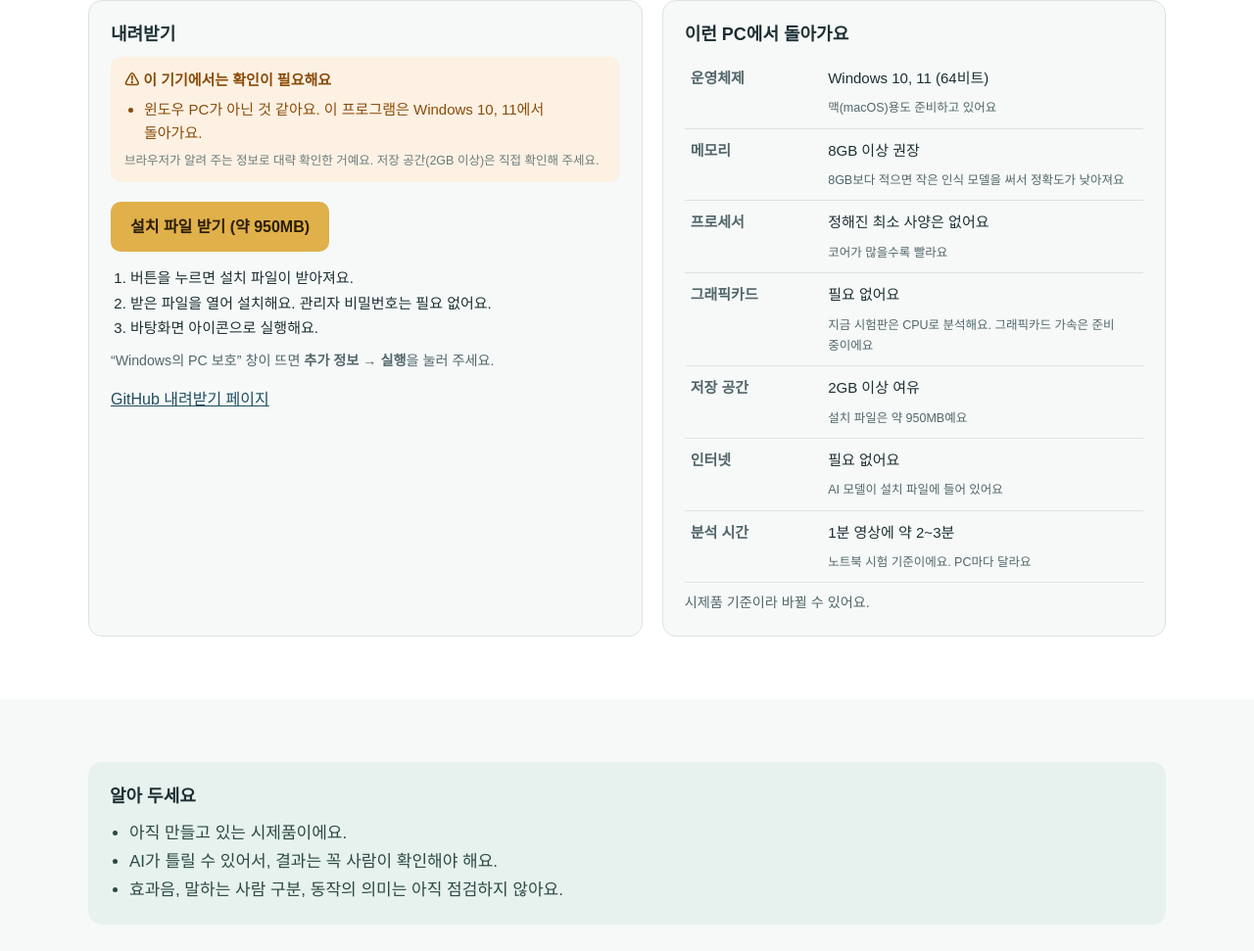
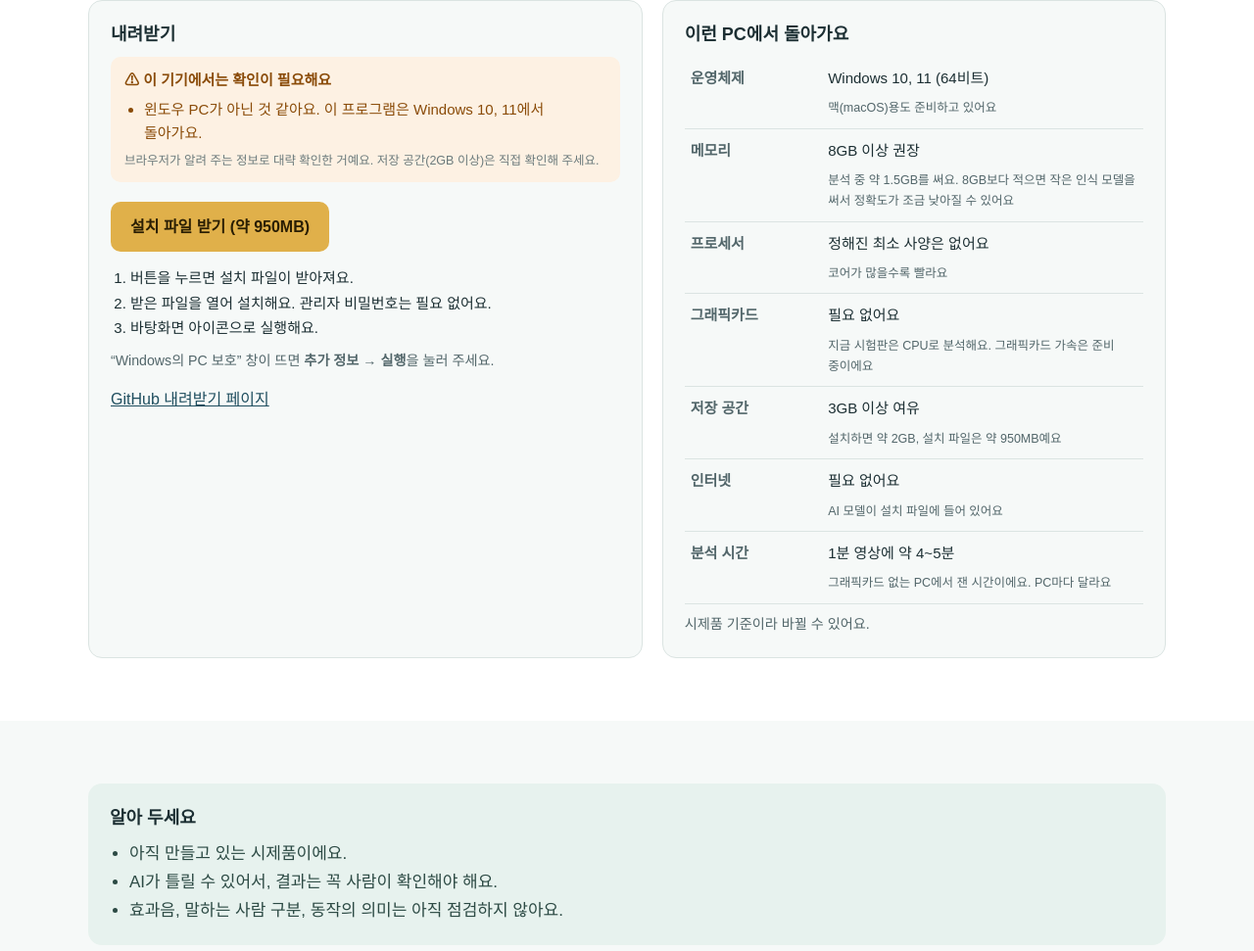
Before and after one commit to nawoonkim423/everyai-download, a plain HTML site: page index.html in a window 1280 px wide. Shown: the part 3378-4349 px from the top of the page at 98% size. Drawn offline with Linux system fonts and the light colour scheme.

Commit message:
docs: 측정한 사양으로 수정 (메모리 1.5GB 사용, 여유 공간 3GB, 1분 영상 4~5분)
Co-Authored-By: Claude Opus 5.5 <noreply@anthropic.com>

```diff
--- a/index.html
+++ b/index.html
@@ -281,12 +281,12 @@
         <h3>이런 PC에서 돌아가요</h3>
         <table class="spec">
           <tr><th scope="row">운영체제</th><td>Windows 10, 11 (64비트)<br><small>맥(macOS)용도 준비하고 있어요</small></td></tr>
-          <tr><th scope="row">메모리</th><td>8GB 이상 권장<br><small>8GB보다 적으면 작은 인식 모델을 써서 정확도가 낮아져요</small></td></tr>
+          <tr><th scope="row">메모리</th><td>8GB 이상 권장<br><small>분석 중 약 1.5GB를 써요. 8GB보다 적으면 작은 인식 모델을 써서 정확도가 조금 낮아질 수 있어요</small></td></tr>
           <tr><th scope="row">프로세서</th><td>정해진 최소 사양은 없어요<br><small>코어가 많을수록 빨라요</small></td></tr>
           <tr><th scope="row">그래픽카드</th><td>필요 없어요<br><small>지금 시험판은 CPU로 분석해요. 그래픽카드 가속은 준비 중이에요</small></td></tr>
-          <tr><th scope="row">저장 공간</th><td>2GB 이상 여유<br><small>설치 파일은 약 950MB예요</small></td></tr>
+          <tr><th scope="row">저장 공간</th><td>3GB 이상 여유<br><small>설치하면 약 2GB, 설치 파일은 약 950MB예요</small></td></tr>
           <tr><th scope="row">인터넷</th><td>필요 없어요<br><small>AI 모델이 설치 파일에 들어 있어요</small></td></tr>
-          <tr><th scope="row">분석 시간</th><td>1분 영상에 약 2~3분<br><small>노트북 시험 기준이에요. PC마다 달라요</small></td></tr>
+          <tr><th scope="row">분석 시간</th><td>1분 영상에 약 4~5분<br><small>그래픽카드 없는 PC에서 잰 시간이에요. PC마다 달라요</small></td></tr>
         </table>
         <small>시제품 기준이라 바뀔 수 있어요.</small>
       </div>
```
Also changed, not shown: 1 other file.
